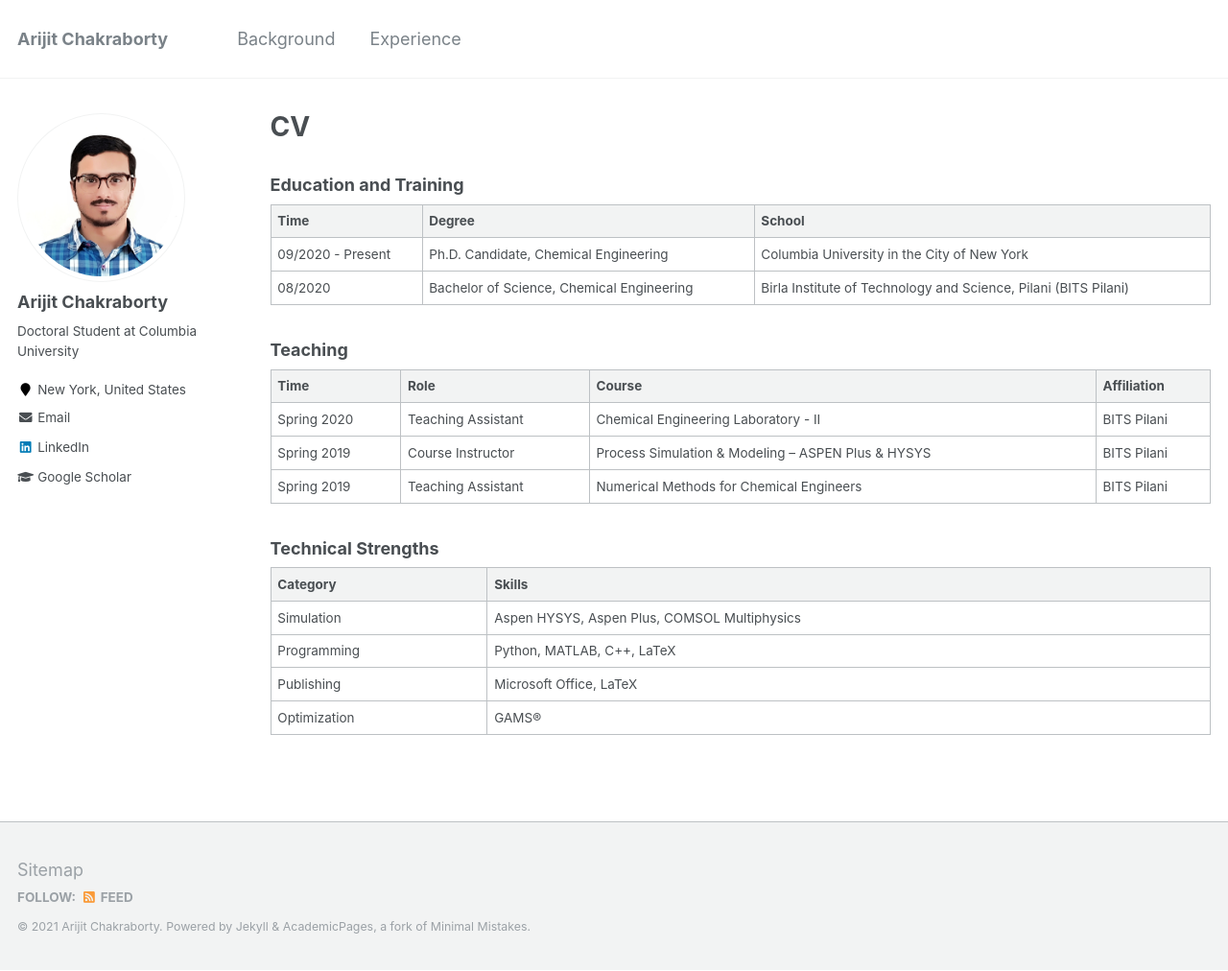
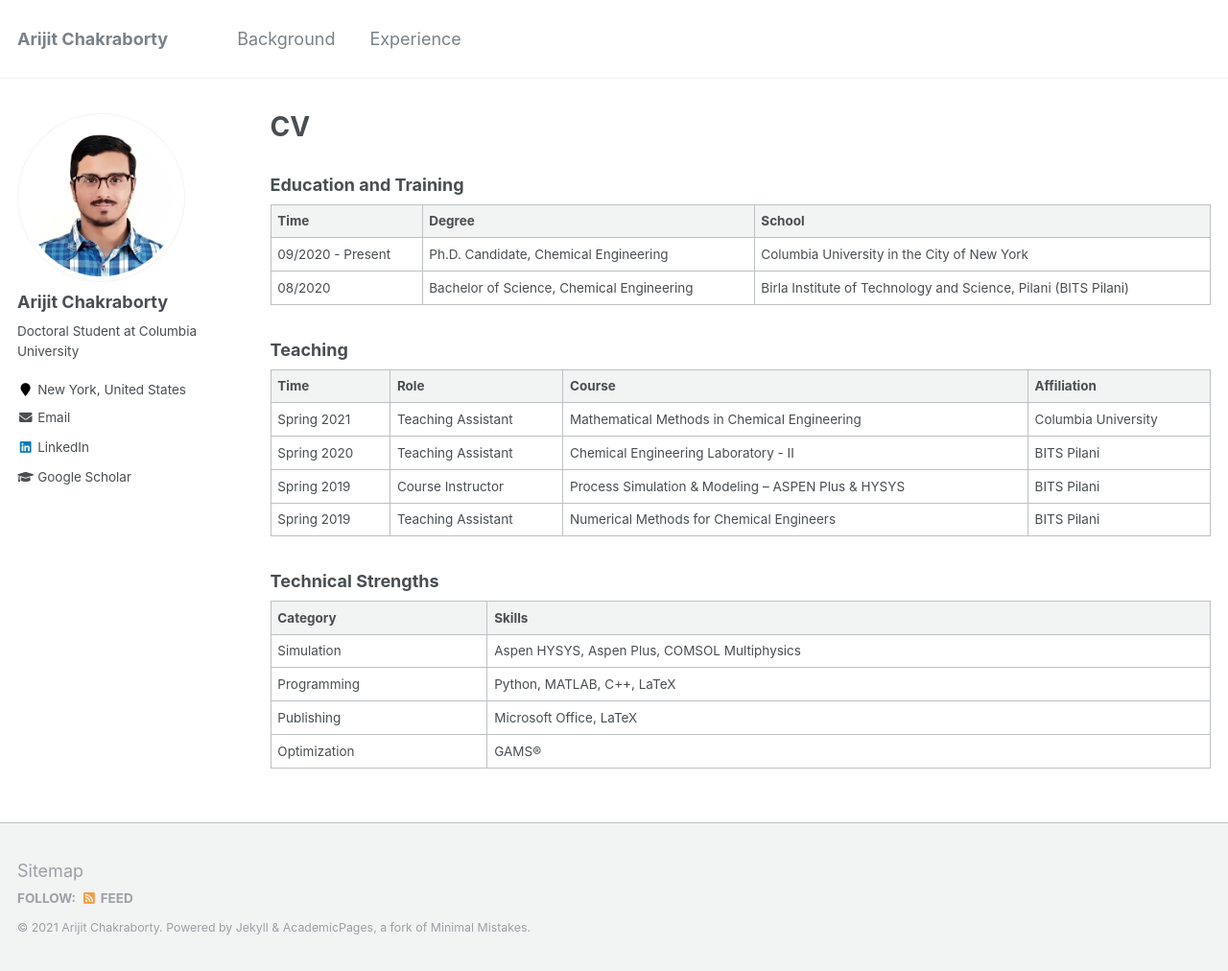
Before and after one commit to arijitc099/arijitc099.github.io, a Jekyll site: the page built from _pages/background.md, in a window 1280 px wide and 1012 px high. Shown: the whole window at 96% size. Built offline with Jekyll 4.4.1, drawn with Linux system fonts in a browser that asks for light colours.

Commit message:
Update background.md

```diff
--- a/_pages/background.md
+++ b/_pages/background.md
@@ -18,6 +18,7 @@ author_profile: true
 
 |Time|Role|Course|Affiliation|
 |:-|:-|:-|:-|
+|Spring 2021|Teaching Assistant|Mathematical Methods in Chemical Engineering|Columbia University|
 |Spring 2020|Teaching Assistant|Chemical Engineering Laboratory - II|BITS Pilani|
 |Spring 2019|Course Instructor|Process Simulation & Modeling – ASPEN Plus & HYSYS|BITS Pilani|
 |Spring 2019|Teaching Assistant|Numerical Methods for Chemical Engineers|BITS Pilani|
```
